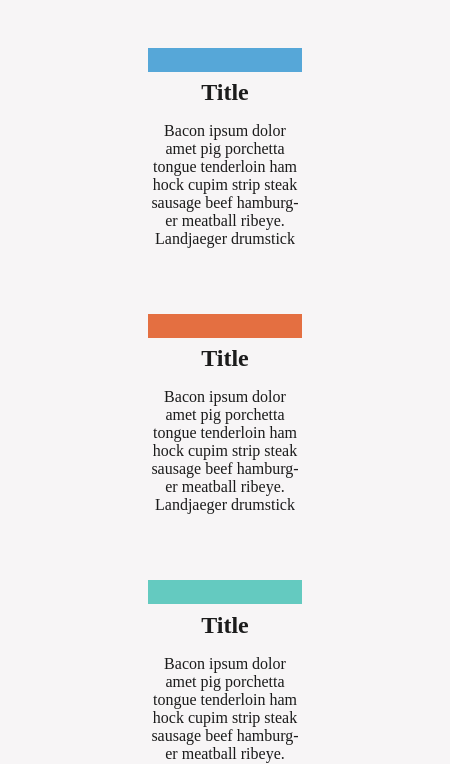
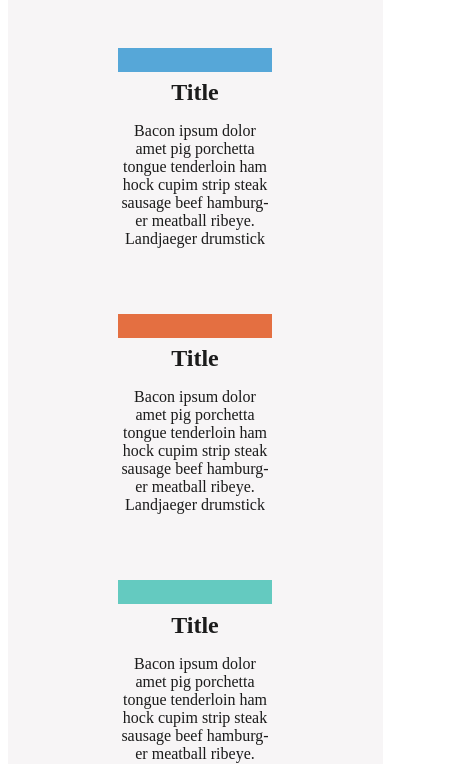
Before and after one commit to JasonMcGee0715/ACA_web101_Jason_McGee, a plain HTML site: page First-Responsive-Website/index.html in a window 390 px wide. Shown: the part 302-1066 px from the top of the page, 452 px wide, since content can reach past the window. Drawn offline with Linux system fonts and the light colour scheme.

Commit message:
responsive progress

```diff
--- a/First-Responsive-Website/style.css
+++ b/First-Responsive-Website/style.css
@@ -88,8 +88,8 @@ body {
     }
 
     #container {
-        width: 450px;
-        min-width: 414px;
+        width: 375px;
+        min-width: 373px;
         margin:auto
     }
 
```
